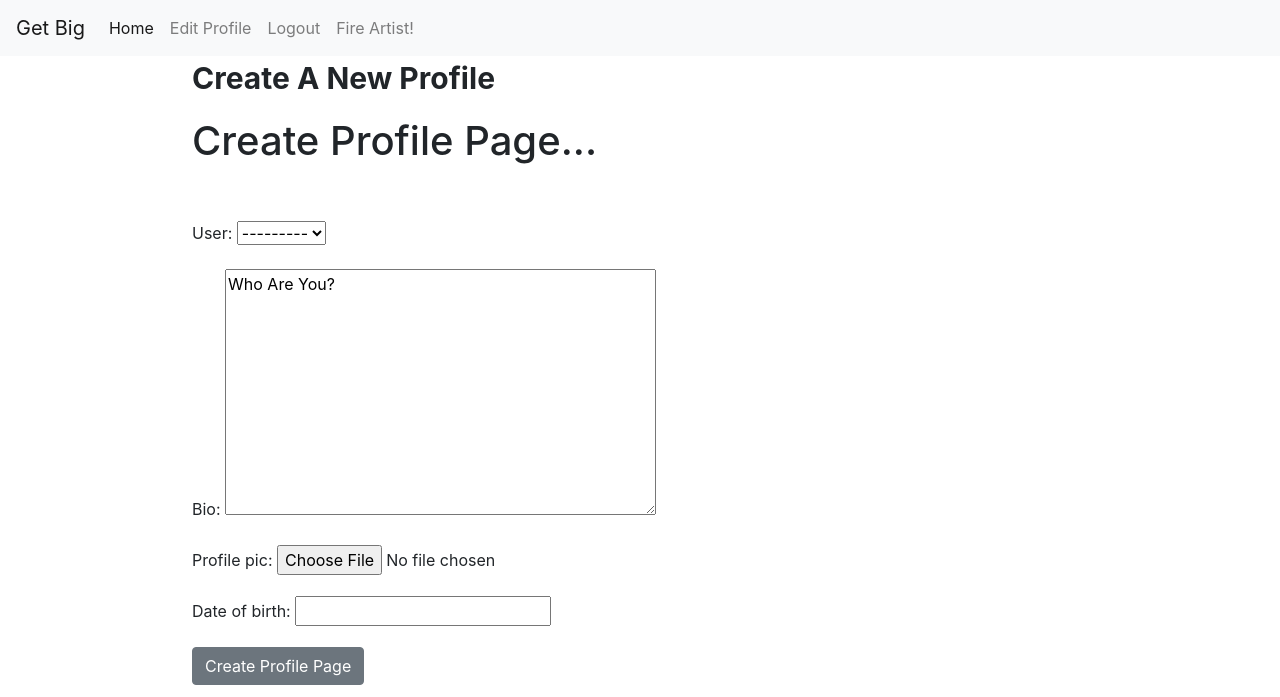
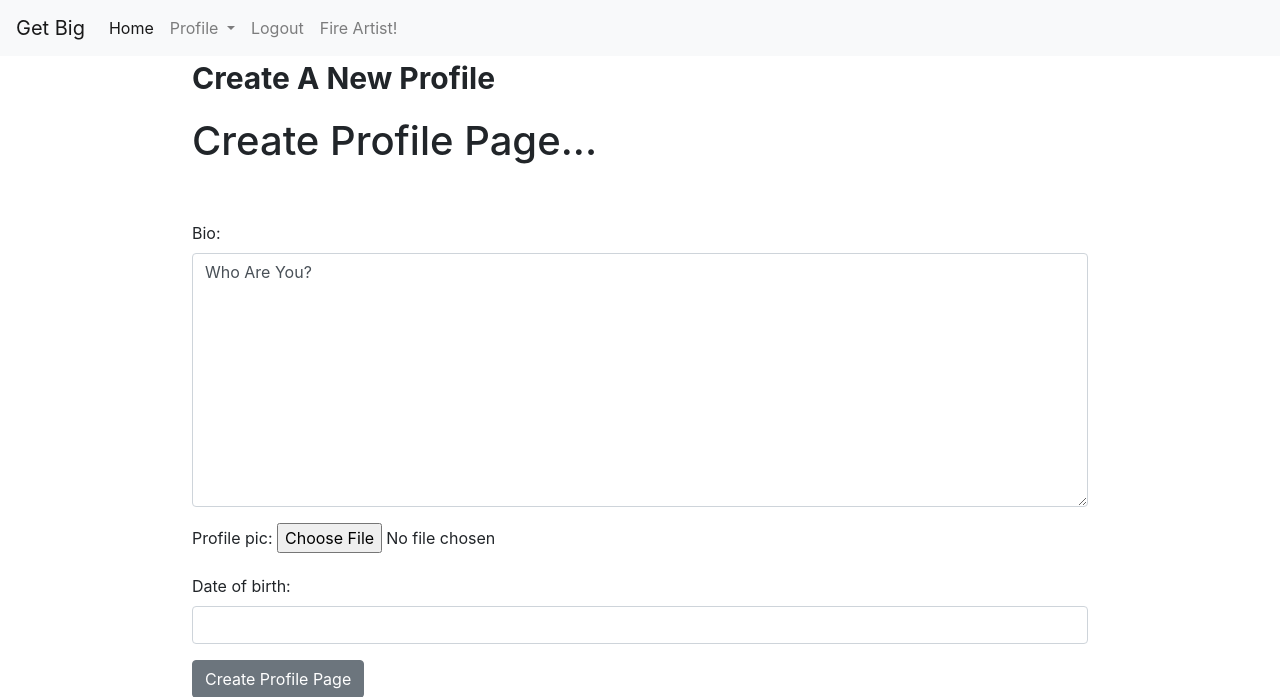
Before and after one commit to harshilpareek0/HP-Django-Project, a Django app: page /create_profile_page/ in a window 1280 px wide. Shown: the top 697 px of the page. Run offline with Django 3.2, Linux system fonts and the light colour scheme; the visitor is signed in with stand-in values (Sample User, id 1); data comes from the database, SQL or seed files in the repository; parts of the project's set-up code (start-up, migrations or seed data) failed here and were passed over; some libraries are stand-ins or nearby versions.

Commit message:
Added a bunch of fixes to profile creation + edits

```diff
--- a/eg/forms.py
+++ b/eg/forms.py
@@ -30,7 +30,7 @@ class EditProfileForm(UserChangeForm):
 
     class Meta:
         model = User
-        fields = ('username','first_name', 'last_name','email','is_active')
+        fields = ('username','first_name', 'last_name','email')
 
 class PostForm(forms.ModelForm):
     class Meta:
--- a/eg/templates/base.html
+++ b/eg/templates/base.html
@@ -25,12 +25,26 @@
         <li class="nav-item active">
             <a class="nav-link" href="/">Home <span class="sr-only">(current)</span></a>
           </li>
-        <li class="nav-item">
-            <a class="nav-link" href="/edit_profile">Edit Profile</a>
+
+          <li class="nav-item dropdown">
+            <a class="nav-link dropdown-toggle" href="#" id="navbarDropdown" role="button" data-toggle="dropdown" aria-haspopup="true" aria-expanded="false">
+              Profile
+            </a>
+            <div class="dropdown-menu" aria-labelledby="navbarDropdown">
+              <a class="dropdown-item" href="/edit_settings">Edit Settings</a>
+              {% if user.profile.id%}
+              <a class="dropdown-item" href="{% url 'edit_profile_page' user.profile.id %} ">Edit Profile Page</a>
+              <a class="dropdown-item" href="{% url 'show_profile_page' user.profile.id %} ">Show Profile Page</a>
+              {%else%}
+              <a class="dropdown-item" href="{% url 'create_profile_page'%} ">Create Profile</a>
+
+              {%endif%}
+            </div>
           </li>
         <li class = "nav-item">
             <a class = "nav-link" href="/accounts/logout"> Logout </a>
         </li>
+
         {%else%}
         <li class="nav-item active">
             <a class="nav-link" href="/">Home <span class="sr-only">(current)</span></a>
--- a/eg/templates/index.html
+++ b/eg/templates/index.html
@@ -42,10 +42,6 @@
   </div>
   <br></br>
 
-  <p> Would you like to make a <a href="/forum_post"> post?</a></p>
-  <p> Input  <a href="/exercise"> exercises </a></p>
-  <p> View <a href="/progress/{{user.id}}"> progress</a></p>
-  <p> Visit <a href="/forum/"> Forums </a></p>
 
   <div class="card mb-3">
     <div class = "row no-gutters">
--- a/eg/templates/user_profile.html
+++ b/eg/templates/user_profile.html
@@ -17,9 +17,9 @@
         </div>
         <div class= "col-md-10">
           <div class="card-body">
-            <h5 class="card-title">{{page_user.username}}</h5>
+            <h5 class="card-title">{{user.username}}</h5>
               <p class="card-text">{{page_user.bio}}</p>
-              <p class="card-text"><small class = "text-muted"> Joined {{page_user.date_joined}}</small></p>
+              <p class="card-text"><small class = "text-muted"> Joined {{user.date_joined}}</small></p>
 
               <a href="{% url 'show_profile_page' user.profile.id %} " class="btn btn-primary">Visit Profile</a>
               <!-- ^^^In the future this should take you to their public facing profile page -->
--- a/eg/urls.py
+++ b/eg/urls.py
@@ -1,7 +1,7 @@
 from django.urls import include, path
 from django.views.generic import TemplateView
 from . import views
-from .views import UserRegisterView, UserEditView, PasswordsChangeView,InputExerciseView,ShowProfilePageView,CreateProfilePageView
+from .views import UserRegisterView, UserEditView, PasswordsChangeView,InputExerciseView,ShowProfilePageView,CreateProfilePageView,EditProfilePageView
 from .views import UserRegisterView, UserEditView, PasswordsChangeView,InputExerciseView, ReplyView, LikeView, ForumProfileView
 from django.contrib.auth import views as auth_views
 
@@ -12,7 +12,7 @@ urlpatterns = [
     path('accounts/', include('allauth.urls')),
     path('profile/',views.ProfileInputView.as_view(),name='profileinput'),
     path('profile/list', views.ProfileView.as_view(), name='profile'),
-    path('edit_profile', UserEditView.as_view(), name = 'edit_profile'),
+    path('edit_settings', UserEditView.as_view(), name = 'edit_settings'),
     #path('password/', auth_views.PasswordChangeView.as_view(template_name='change-password.html'), name = 'change_password')
     path('password/', PasswordsChangeView.as_view(template_name='change-password.html'), name = 'change_password'),
     path('register/', UserRegisterView.as_view(), name = 'register'),
@@ -33,4 +33,5 @@ urlpatterns = [
     path('forum/', views.ForumView.as_view(), name='forum'),
     path('<int:pk>/profile/', ShowProfilePageView.as_view(), name='show_profile_page'),
     path('create_profile_page/', CreateProfilePageView.as_view(), name='create_profile_page'),
+    path('<int:pk>/edit_profile_page/', EditProfilePageView.as_view(), name='edit_profile_page'),
 ]
--- a/eg/views.py
+++ b/eg/views.py
@@ -19,11 +19,17 @@ from math import floor
 import spotipy
 from spotipy.oauth2 import SpotifyClientCredentials
 
+class EditProfilePageView(generic.UpdateView):
+    model = Profile
+    template_name = 'edit_profile_page.html'
+    fields = ['bio', 'profile_pic', 'date_of_birth']
+    success_url = reverse_lazy('index')
+
 class CreateProfilePageView(CreateView):
     model = Profile
-    #form_class = ProfilePageForm
+    form_class = ProfilePageForm
     template_name = "create_user_profile_page.html"
-    fields = '__all__'
+    #fields = '__all__'
 
     def form_valid(self, form):
         form.instance.user=self.request.user
```
Also changed, not shown: eg/templates/edit_profile.html (+3 -5 lines), eg/templates/edit_profile_page.html (added, +33 -0 lines), eg/migrations/0003_auto_20210417_1551.py (added), media/images/profile/2020-03-28_1.png (added), media/images/profile/car_OZHwxP2.png (added), media/images/profile/scruggs_intern_photo_cropped.jpg (added), 1 other file.
